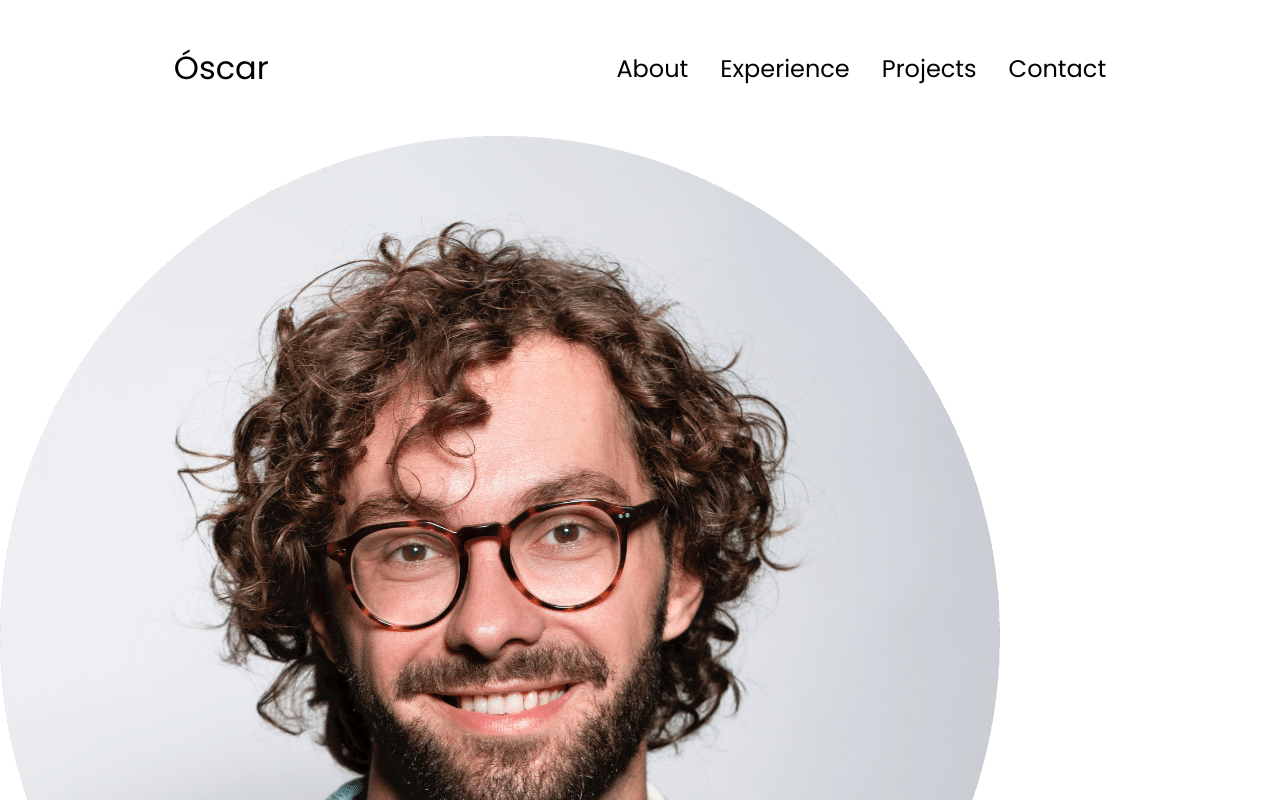
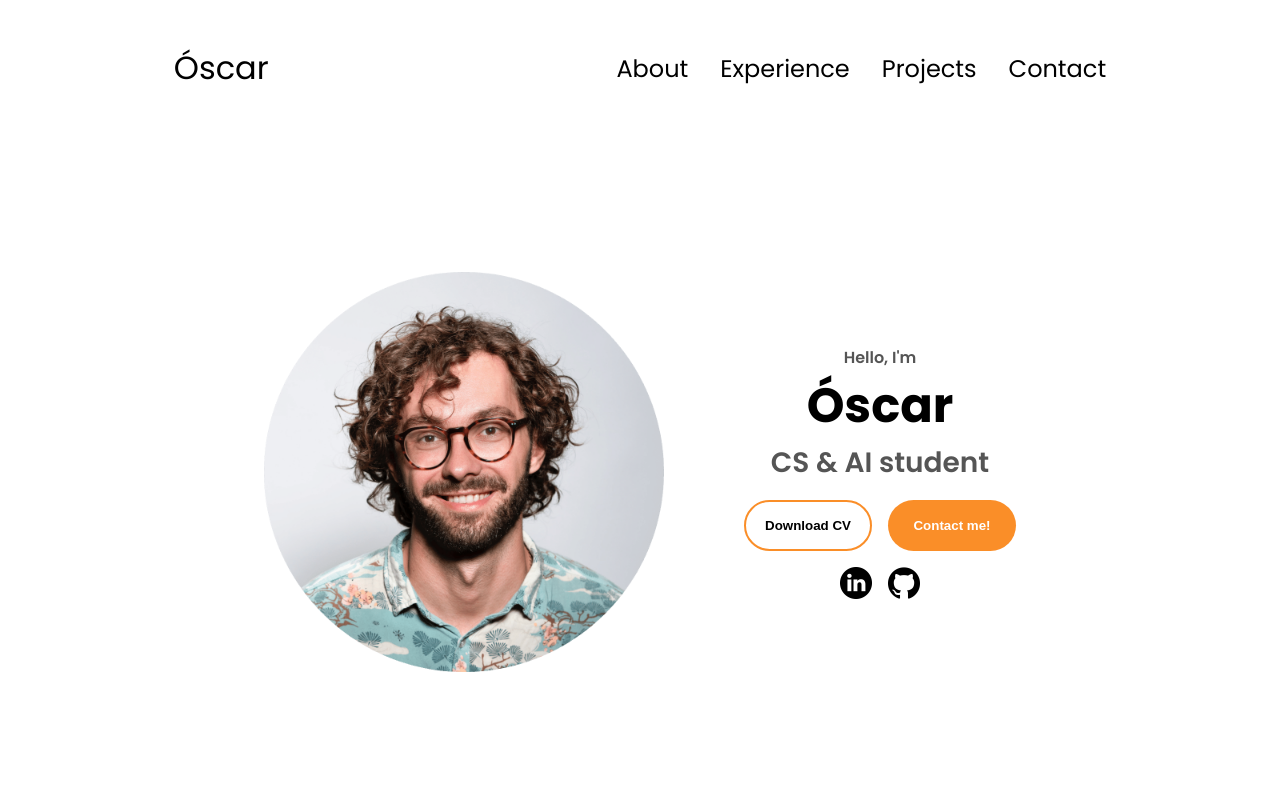
Before and after one commit to OscarValcarce/porfolioweb, a plain HTML site: page index.html in a window 1280 px wide. Shown: the top 800 px of the page. Drawn offline with Linux system fonts and the light colour scheme.

Commit message:
finished profile section

```diff
--- a/index.html
+++ b/index.html
@@ -37,7 +37,7 @@
         </nav>
 
         <section id="profile">
-            <div class="section__pic-containes">
+            <div class="section__pic-container">
                 <img src="./assets/profile-pic.png" alt="Profile picture">
             </div>
             <div class="section__text">
@@ -57,14 +57,15 @@
                     class="icon" onclick="location.href='https://www.linkedin.com/in/oscar-valcarce-gonzalez/'">
                     <img src="./assets/github.png" alt="My Linkedin profile"
                     class="icon" onclick="location.href='https://github.com/OscarValcarce'">
-                    <img src="./assets/email.png" alt="My Linkedin profile"
-                    class="icon" onclick="location.href='ovalcarcegonzalez@gmail.com'">
+
 
                 </div>
 
             </div>
         </section>
+        <section id="about">
 
+        </section>
         <script src="script.js"></script>
     </body>
 </html>
--- a/style.css
+++ b/style.css
@@ -151,3 +151,114 @@ a:hover{
 }
 
 /*SECTIONS*/
+
+section {
+    padding-top: 4vh;
+    height: 96vh;
+    margin: 0 10rem;
+    box-sizing: border-box;
+    min-height: fit-content;
+}
+
+.section-container{
+    display: flex;
+}
+
+/*PROFILE*/
+
+#profile{
+    display: flex;
+    justify-content: center;
+    gap: 5rem;
+    height: 80vh;
+}
+
+.section__pic-container{
+    display: flex;
+    height: 400px;
+    width: 400px;
+    margin: auto 0;
+}
+
+.section__text{
+    align-self: center;
+    text-align: center;
+}
+
+.section__text p{
+    font-weight: 600;
+}
+
+.section__text__p1{
+    text-align: center;
+}
+
+.section__text__p2{
+    font-size: 1.75rem;
+    margin-bottom: 1rem;
+}
+
+.title{
+    font-size: 3rem;
+    text-align: center;
+}
+
+#socials-container{
+    display: flex;
+    justify-content: center;
+    margin-top: 1rem;
+    gap: 1rem;
+}
+
+
+/*ICONs*/
+
+
+.icon{
+    cursor: pointer;
+    height: 2rem;
+}
+
+/*BUTTONS*/
+.btn-container{
+    display: flex;
+    justify-content: center;
+    gap: 1rem;
+}
+
+.btn{
+    font-weight: 600;
+    transition: all 300ms ease;
+    padding: 1rem;
+    width: 8rem;
+    border-radius: 2rem;
+}
+
+.btn-color-1, .btn-color-2{
+    border: rgb(50,50,50) 0rem solid;
+}
+
+.btn-color-1:hover, .btn-color-2:hover{
+    cursor: pointer;
+}
+
+.btn-color-1, .btn-color-2:hover{
+    background: rgba(250, 121, 0, 0.842);
+    color:white
+}
+
+.btn-color-1:hover{
+    background: rgb(0,0,0);
+}
+.btn-color-2{
+    background: none;
+    border: rgba(250, 121, 0, 0.842) 0.15rem solid;
+}
+
+.btn-color-1:hover{
+    border: rgb(255,255,255) 0rem solid;
+}
+
+.bn-container{
+    gap: 1rem;
+}
```
